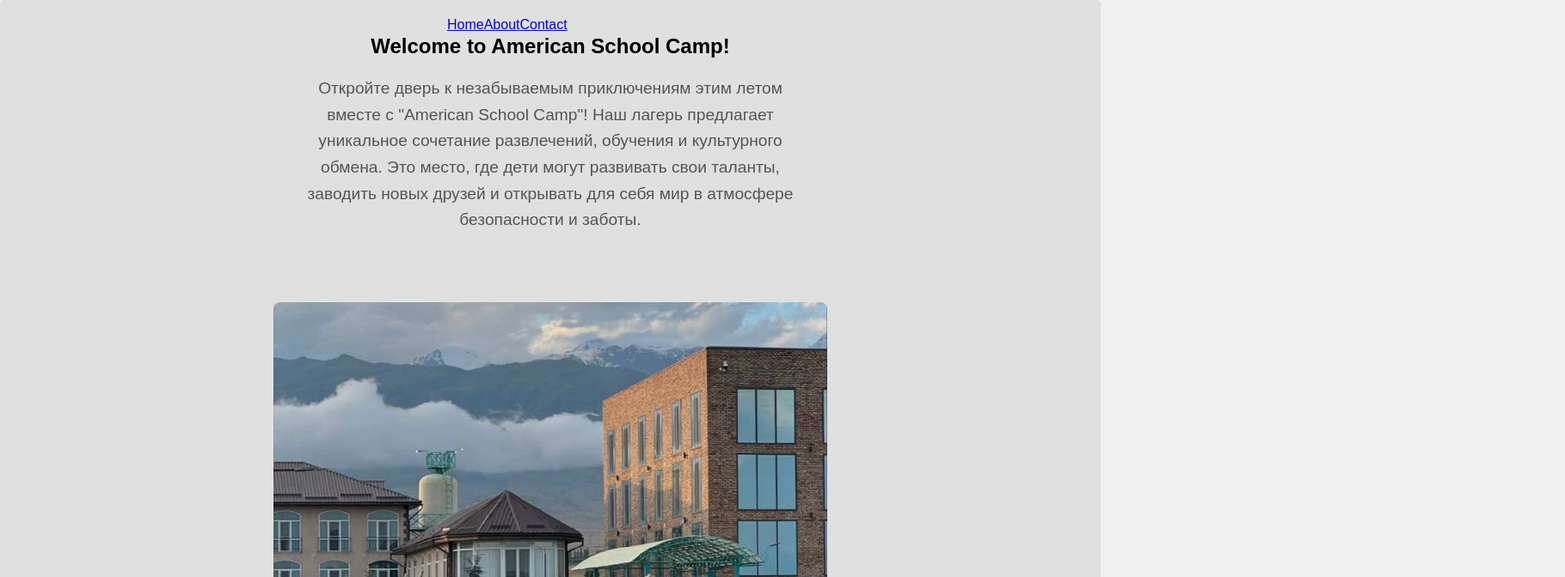
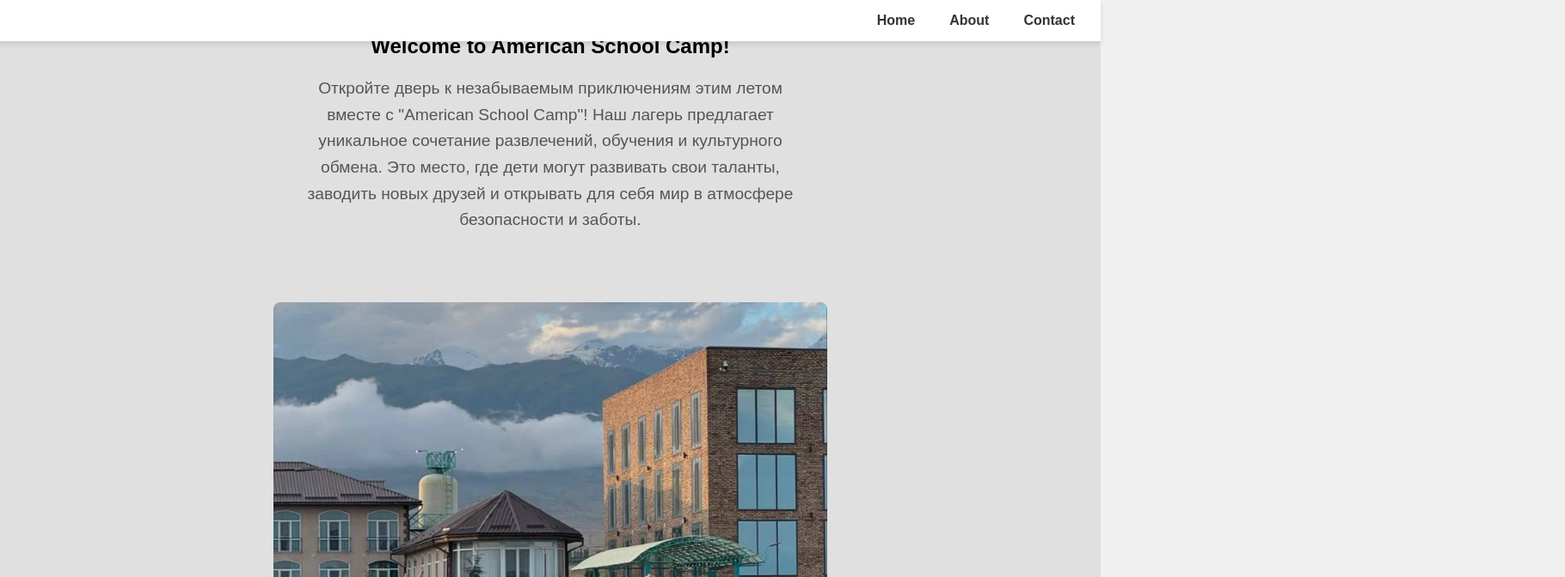
Before and after one commit to Perizatcs14/Perizat-vebdev, a React (Create React App) app: page / in a window 1280 px wide. Shown: the top 672 px of the page at 86% size, 1820 px wide, since content can reach past the window. Built offline with nearby package versions, Linux system fonts and the light colour scheme.

Commit message:
Обновлено: изменены стили и добавлены новые файлы.

```diff
--- a/src/components/styles/Header.css
+++ b/src/components/styles/Header.css
@@ -1,60 +1,37 @@
-
-.header {
-  position: relative;
+header {
+  position: fixed;
+  top: 0;
+  right: 0;
   width: 100%;
-  background-size: cover;
-  background-position: center;
+  background-color: #fff;
+  box-shadow: 0px 4px 6px rgba(0, 0, 0, 0.1);
+  z-index: 1000;
+  padding: 10px 20px;
 }
 
 nav {
-  position: absolute;
-  top: 0;
-  left: 0;
-  width: 100%;
-  padding: 20px;
-  color: rgba(213, 16, 16, 0.5);
-  z-index: 2;
-  margin-left: 500px;
-
-}
-a.active{
-  background: #ff4500;
-  border-radius: 2px;
+  display: flex;
+  justify-content: flex-end;
+  align-items: center;
+  gap: 20px;
 }
 
-a:hover{
-  background: #0056b3;;
-  border-radius: 2px;
-}
-.site-text {
- position: absolute;
-  font-family: 'Playfair Display', cursive;
-  font-size: 90px;
- top: -70px;
- text-shadow: 7px 7px 8px rgba(10, 10, 10, 0.5);
- color: #ffffff;;
- left: 350px;
+nav a {
+  text-decoration: none;
+  font-size: 16px;
+  color: #333;
+  font-weight: bold;
+  padding: 5px 10px;
+  border-radius: 5px;
+  transition: all 0.3s ease;
 }
 
-ul {
-  display: flex;
-  list-style: none;
-  margin: 0;
-  padding: 0;
-  justify-content: center;
-  align-items: center;
+nav a:hover {
+  background-color: #007bff;
+  color: #fff;
 }
 
-ul li {
-  margin: 0 15px;
+nav a.active {
+  background-color: #0056b3;
+  color: #fff;
 }
-
-ul li a {
-  color: blue;
-  text-decoration: none;
-  font-size: 18px;
-}
-
-ul li a:hover {
-  text-decoration: underline;
-}
```
Also changed, not shown: src/App.jsx (+4 -4 lines), src/components/Header.jsx (line endings or trailing spaces).
